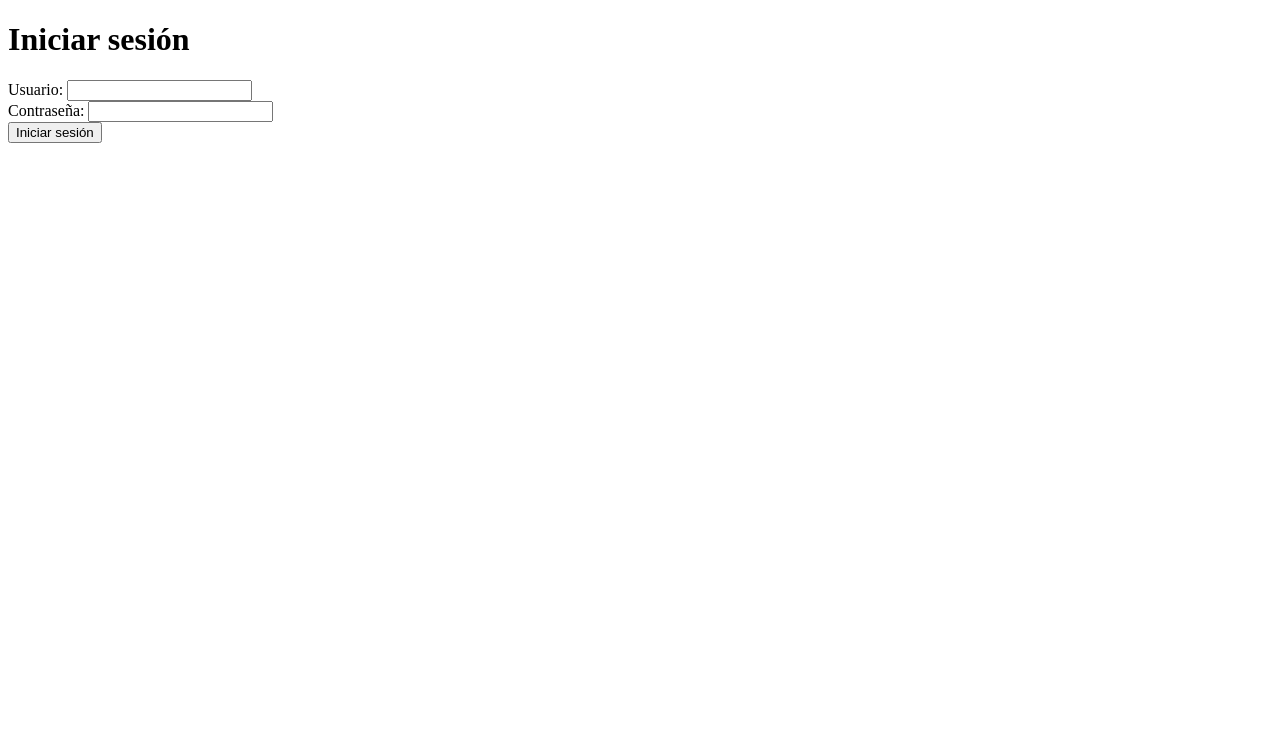
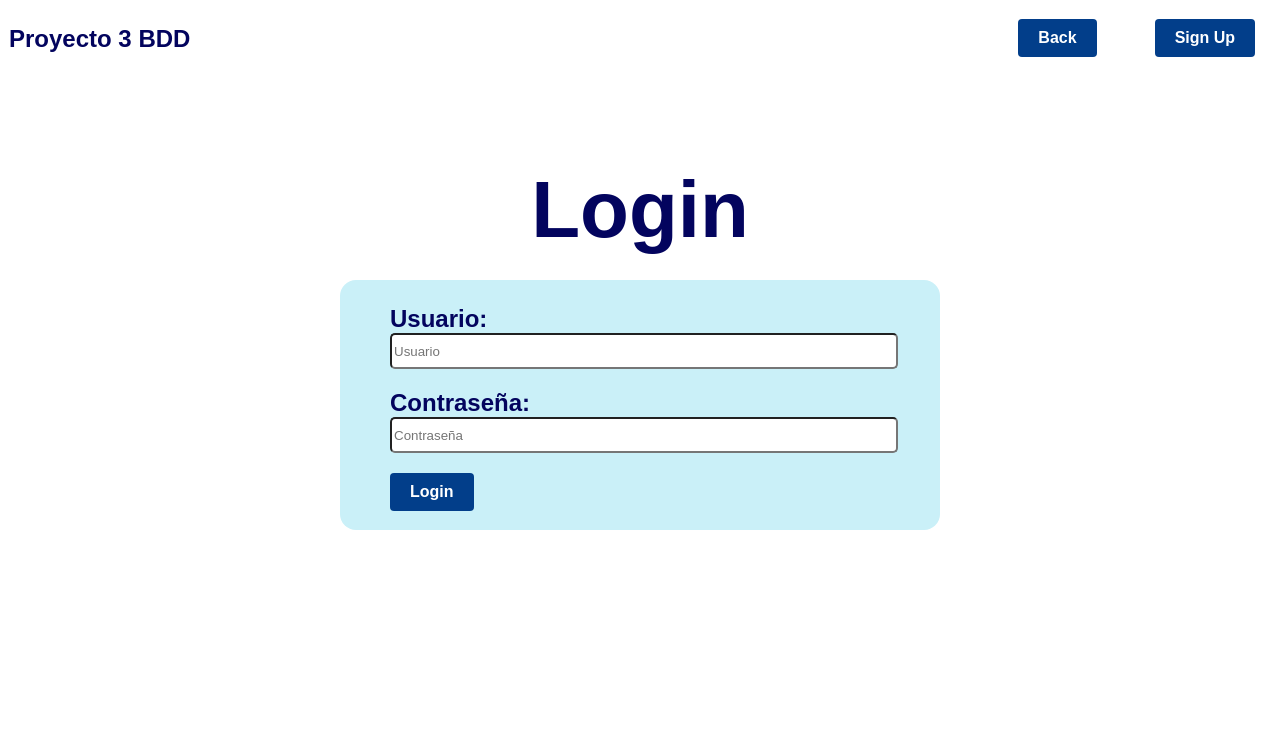
Before and after one commit to Priscigs/PF-BDD2, a Flask app: page /login.html in a window 1280 px wide. Shown: the top 734 px of the page. Run offline with Flask 3, Linux system fonts and the light colour scheme.

Commit message:
👀 UI registro, login

```diff
--- /dev/null
+++ b/static/css/styles.css
@@ -0,0 +1,125 @@
+.container {
+    display: grid;
+    grid-template-columns: 1fr 1fr 1fr; /* Dos columnas de igual tamaño */
+    grid-gap: 10px; /* Espacio entre las columnas */
+    height: -100px;
+}
+
+.column {
+    background-color: transparent;;
+    padding: 1px;
+}
+
+.container1 {
+  display: grid;
+  grid-template-columns: 1fr 1fr; /* Dos columnas de igual tamaño */
+  grid-gap: 10px; /* Espacio entre las columnas */
+  margin-left: 150px;
+}
+
+.column1 {
+  background-color: transparent;
+  padding: 10px;
+}
+
+.title {
+  font-family: Arial, sans-serif; /* Cambia la fuente a Arial o una fuente sans-serif genérica */
+  font-size: 24px; /* Tamaño de fuente */
+  font-weight: bold; /* Hace que el texto sea negrita */
+  color: #03045e; /* Color del texto */
+}
+
+.label {
+  font-family: Arial, sans-serif; /* Cambia la fuente a Arial o una fuente sans-serif genérica */
+  font-size: 24px; /* Tamaño de fuente */
+  font-weight: bold; /* Hace que el texto sea negrita */
+  color: #03045e; /* Color del texto */
+}
+
+.btn-login,
+.btn-register {
+  display: inline-block;
+  padding: 10px 20px;
+  border: none;
+  border-radius: 4px;
+  font-size: 16px;
+  font-weight: bold;
+  text-align: center;
+  text-decoration: none;
+  background-color: #023e8a; /* Color de fondo del botón */
+  color: #ffffff; /* Color del texto del botón */
+  transition: background-color 0.3s;
+}
+
+.btn-login:hover,
+.btn-register:hover {
+  background-color: #0077b6; /* Color de fondo del botón al pasar el mouse */
+}
+
+.imageMain {
+  border-radius: 8px;
+  width: 100%;
+  height: 30%;
+  background-color: transparent;
+}
+
+.container2 {
+  width: 600px;
+  height: 250px;
+  background-color: #caf0f8;
+  margin: 0 auto;
+  border-radius: 1rem;
+  font-size: 70px;
+  align-items: center;
+  align-content: center;
+  margin-top: 20px;
+}
+
+.container2-grid {
+  width: 600px;
+  height: 400px;
+  background-color: transparent;
+  grid-template-rows: auto auto auto auto auto;
+  margin: 0 auto;
+  padding-left: 50px;
+  padding-top: 25px;
+  padding-bottom: 30px;
+  margin-bottom: .5rem;
+  font-size: 70px;
+}
+
+.grid-info {
+  font-size: 20px;
+  background-color: transparent;
+  color: white;
+}
+
+.input {
+  border-radius: 5px;
+  width: 500px;
+  height: 30px;
+  margin-bottom: 20px;
+}
+
+.btnSingIn {
+  border-radius: 5px;
+  background-color:goldenrod;
+  height: 30px;
+  width: 100px;
+}
+
+.container3 {
+  width: 600px;
+  height: 100px;
+  background-color: transparent;
+  margin: 0 auto;
+  border-radius: 1rem;
+  font-family: Arial, sans-serif; /* Cambia la fuente a Arial o una fuente sans-serif genérica */
+  font-size: 40px; /* Tamaño de fuente */
+  font-weight: bold; /* Hace que el texto sea negrita */
+  color: #03045e; /* Color del texto */
+  display: flex;
+  justify-content: center;
+  align-items: center;
+  margin-top: 90px;
+}
--- a/templates/login.html
+++ b/templates/login.html
@@ -2,9 +2,10 @@
 <html>
     <head>
         <title>Iniciar sesión</title>
+        <link rel="stylesheet" type="text/css" href="{{ url_for('static', filename='css/styles.css') }}">
     </head>
     <body>
-    <h1>Iniciar sesión</h1>
+        <!-- <h1>Iniciar sesión</h1>
         <form method="POST" action="/login.html">
             <label for="usuario">Usuario:</label>
             <input type="text" name="usuario" id="usuario" required><br>
@@ -13,6 +14,52 @@
             <input type="password" name="contrasena" id="contrasena" required><br>
 
             <input type="submit" value="Iniciar sesión">
+        </form> -->
+        <div class="container">
+            <div class="column">
+                <h1 class="title">Proyecto 3 BDD</h1>
+            </div>
+            <div class="column">
+
+            </div>
+            <div class="column">
+                <div class="container1">
+                    <div class="column1">
+                        <a href="{{ url_for('index') }}">
+                            <button class="btn-login">Back</button>
+                        </a>
+                    </div>
+                    <div class="column1">
+                        <a href="/register.html">
+                            <button class="btn-register">Sign Up</button>
+                        </a>
+                    </div>
+                </div>
+            </div>
+        </div>
+        <div class="container3">
+            <h1>Login</h1>
+        </div>
+        <div class='container2'>
+            <div class='container2-grid'>
+                <form>
+                    <div class='grid-info'>
+                        <label for="usuario" class="label">Usuario: </label>
+                    </div>
+                    <div class='grid-info'>
+                        <input type="text" name="usuario" id="usuario" class="input" placeholder="Usuario" size='70'></input>
+                    </div>
+                    <div class='grid-info'>
+                        <label for="contrasena" class="label">Contraseña: </label>
+                    </div>
+                    <div class='grid-info'>
+                        <input type="password" name="contrasena" id="contrasena" class="input" placeholder="Contraseña" size='70'></input>
+                    </div>
+                    <div class='grid-info'>
+                        <input type="submit" class="btn-login "value="Login">
+                    </div>
                 </form>
+            </div>
+        </div>
     </body>
 </html>
```
Also changed, not shown: templates/index.html (+30 -2 lines), templates/register.html (+50 -2 lines), templates/success.html (+26 -1 lines). Lines whose indentation alone changed are shown as unchanged.
